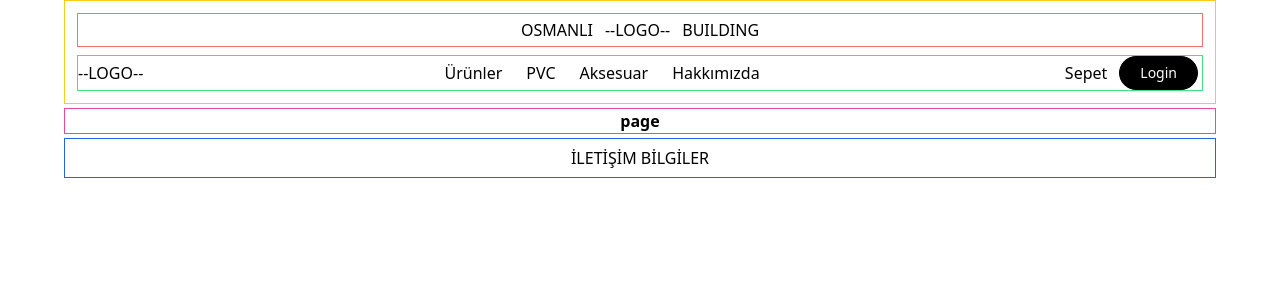
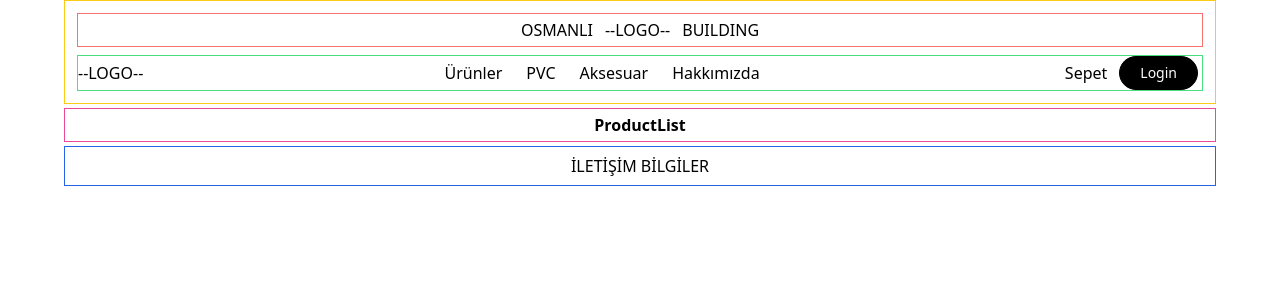
Before and after one commit to Bobzero23/Osmanli-Building-Frontend, a Next.js app: page / in a window 1280 px wide. Shown: the top 300 px of the page. Built offline with nearby package versions, Linux system fonts and the light colour scheme.

Commit message:
adding ProductList component to be displayed in the home page

```diff
--- a/app/page.jsx
+++ b/app/page.jsx
@@ -1,9 +1,9 @@
-import React from "react";
+import ProductList from "@/components/ProductList";
 
 const page = () => {
   return (
-    <div className="font-extrabold w-full text-center border border-pink-500 my-1">
-      page
+    <div className="font-extrabold w-full text-center border border-pink-500 my-1 p-1">
+      <ProductList />
     </div>
   );
 };
```
